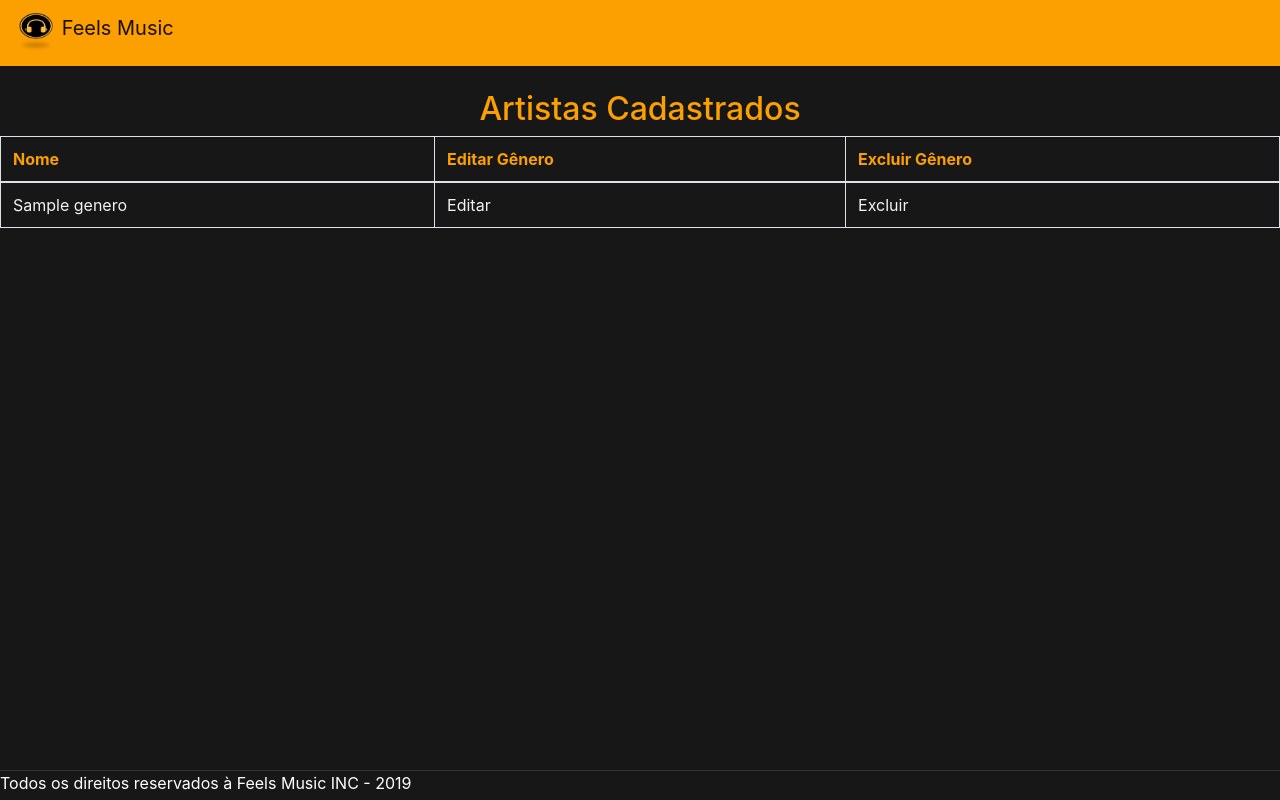
After one commit to K03RB3R/Feels-Music, a PHP site: page /pages/pages_adm/visualizarGenero.php in a window 1280 px wide. The commit adds this page. Run offline with PHP 8.4, Linux system fonts and the light colour scheme; tables that the repository leaves empty hold one stand-in row (values such as "Sample post"); some libraries are stand-ins or nearby versions.

Commit message:
Genero e visualizão em processo

```diff
--- /dev/null
+++ b/pages/pages_adm/visualizarGenero.php
@@ -0,0 +1,82 @@
+<link href="//maxcdn.bootstrapcdn.com/bootstrap/4.1.1/css/bootstrap.min.css" rel="stylesheet" id="bootstrap-css">
+<script src="//maxcdn.bootstrapcdn.com/bootstrap/4.1.1/js/bootstrap.min.js"></script>
+<script src="//cdnjs.cloudflare.com/ajax/libs/jquery/3.2.1/jquery.min.js"></script>
+
+<?php
+
+$conexao = mysqli_connect("localhost", "root", "root", "bancofeelsmusic");
+
+$busca = mysqli_query($conexao, "SELECT * FROM genero");
+
+$arrGenero = mysqli_fetch_all($busca, MYSQLI_ASSOC);
+
+mysqli_close($conexao);
+
+
+ ?>
+
+<!DOCTYPE html>
+<html>
+  <head>
+    <meta charset="utf-8">
+    <style media="screen">
+    body{
+    background-color: #171717;
+    }
+    h2,th{
+    color: #FC9F01
+    }
+     td,a{
+        color:#F2F2F2
+     }
+     footer.fixar-rodape{
+        border-top: 1px solid #333;
+        bottom: 0;
+        left: 0;
+        height: 30px;
+        position: fixed;
+        width: 100%;
+        background: #171717;
+        color: #ffffff;
+      }
+    </style>
+    <nav class="navbar navbar-light" style="background-color: #FC9F01;">
+      <a class="navbar-brand" href="#">
+        <img src="../../assets/imgs/Icon.png" width="40" height="40" class="d-inline-block align-top" alt="">
+        Feels Music
+      </a>
+    </nav>
+  </head>
+  <body>
+    <br>
+    <center>
+      <h2>Artistas Cadastrados</h2>
+      <table class="table table-bordered">
+        <thead>
+          <tr>
+            <th scope="col">Nome</th>
+            <th scope="col">Editar Gênero</th>
+            <th scope="col">Excluir Gênero</th>
+          </tr>
+        </thead>
+        <?php
+
+          foreach ($arrGenero as $chave => $valor) {
+            echo "<tr>";
+            echo "<td>".$valor["nome"]."</td>";
+            echo "<td>";
+              echo "<a href='../../actions/alterarGenero.php?codigo=".$valor["idgenero"]."'>Editar</a>";
+            echo "</td>";
+            echo "<td>";
+              echo "<a href='../../actions/excluirGenero.php?codigo=".$valor["idgenero"]."'>Excluir</a>";
+            echo "</td>";
+            echo "</tr>";
+          }
+         ?>
+      </table>
+    </center>
+  </body>
+  <footer class="fixar-rodape">
+    Todos os direitos reservados à Feels Music INC - 2019
+  </footer>
+</html>
```
Also changed, not shown: bd/bd_feels.sql (+7 -9 lines), pages/pages_adm/m_genero.php (+11 -4 lines), actions/alterarGenero.php (added), actions/excluirGenero.php (added).
